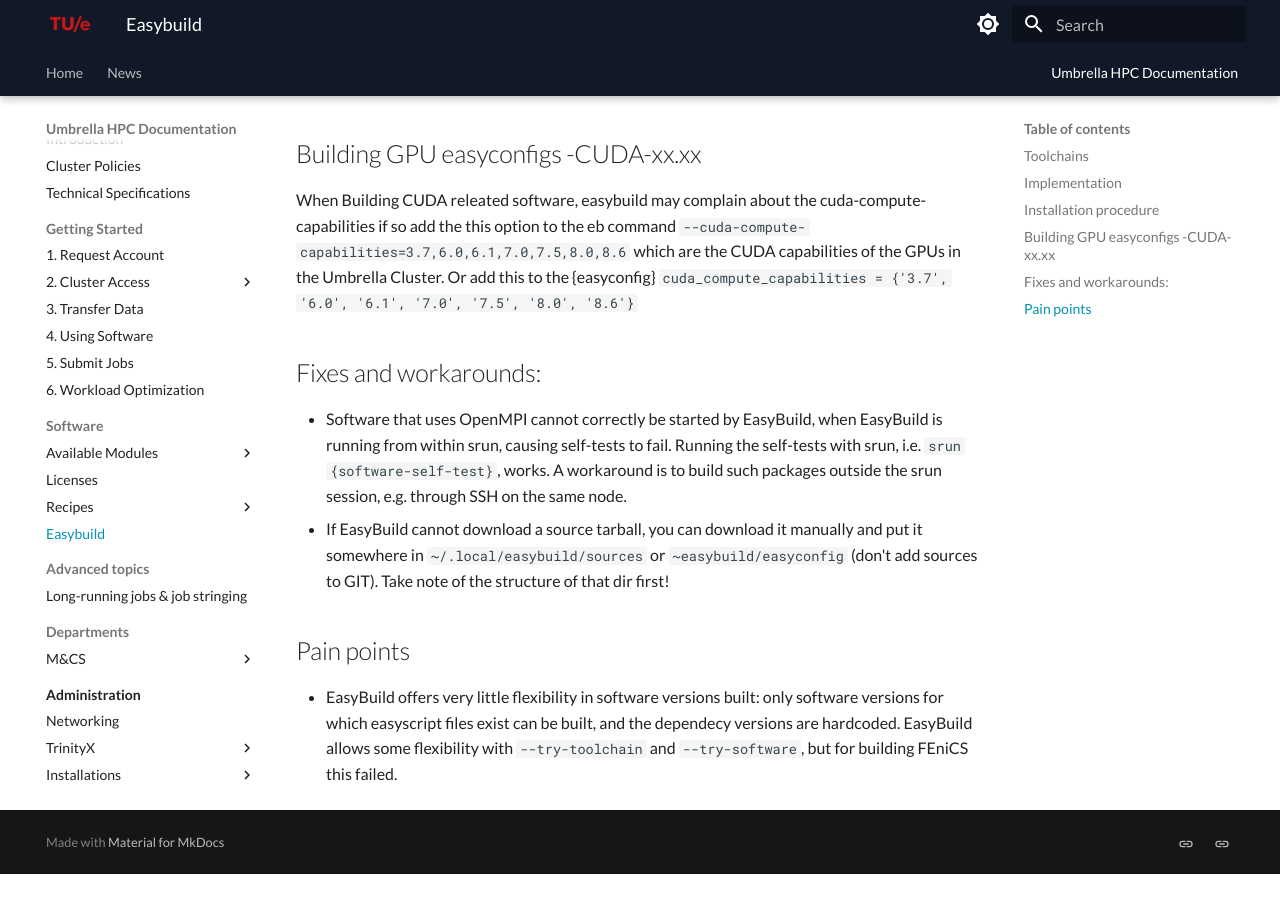
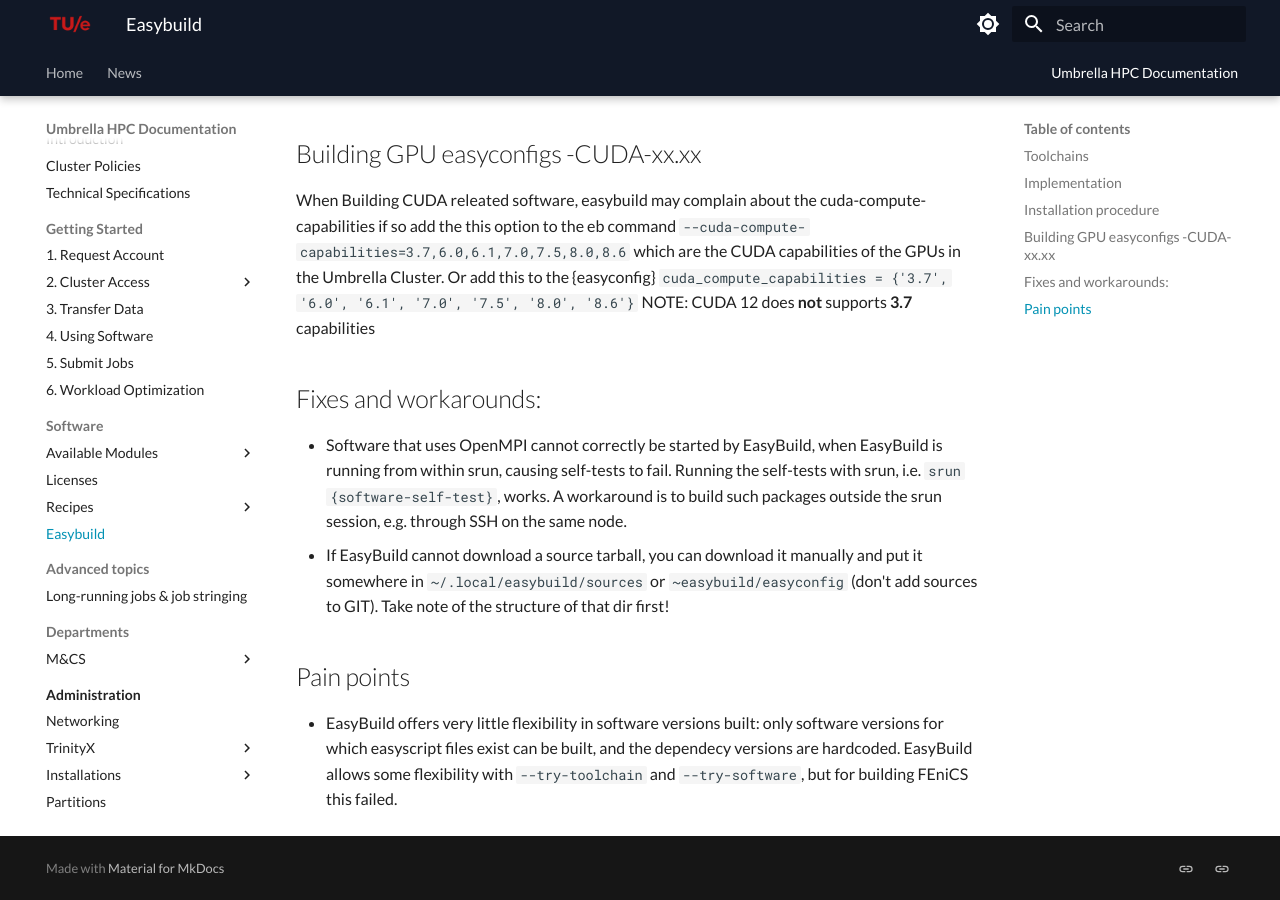
Before and after one commit to gferhpc/supercomputing.tue.nl, an MkDocs documentation site: the page built from pages/documentation/software/easybuild.md, in a window 1280 px wide and 900 px high, scrolled down 2036 px. Built offline with MkDocs 1.6.1 and Material for MkDocs 9.7.7, drawn with Linux system fonts in a browser that asks for light colours; before the commit the page ends 2910 px from its top, so only the background shows below that.

Commit message:
Update easybuild.md

````diff
--- a/pages/documentation/software/easybuild.md
+++ b/pages/documentation/software/easybuild.md
@@ -83,6 +83,7 @@
 ## Building GPU easyconfigs -CUDA-xx.xx
 
 When Building CUDA releated software, easybuild may complain about the cuda-compute-capabilities if so add the this option to the eb command ```--cuda-compute-capabilities=3.7,6.0,6.1,7.0,7.5,8.0,8.6``` which are the CUDA capabilities of the GPUs in the Umbrella Cluster. Or add this to the {easyconfig} ```cuda_compute_capabilities = {'3.7', '6.0', '6.1', '7.0', '7.5', '8.0', '8.6'}```
+NOTE: CUDA 12 does **not** supports **3.7** capabilities
 
 ## Fixes and workarounds:
 
````
